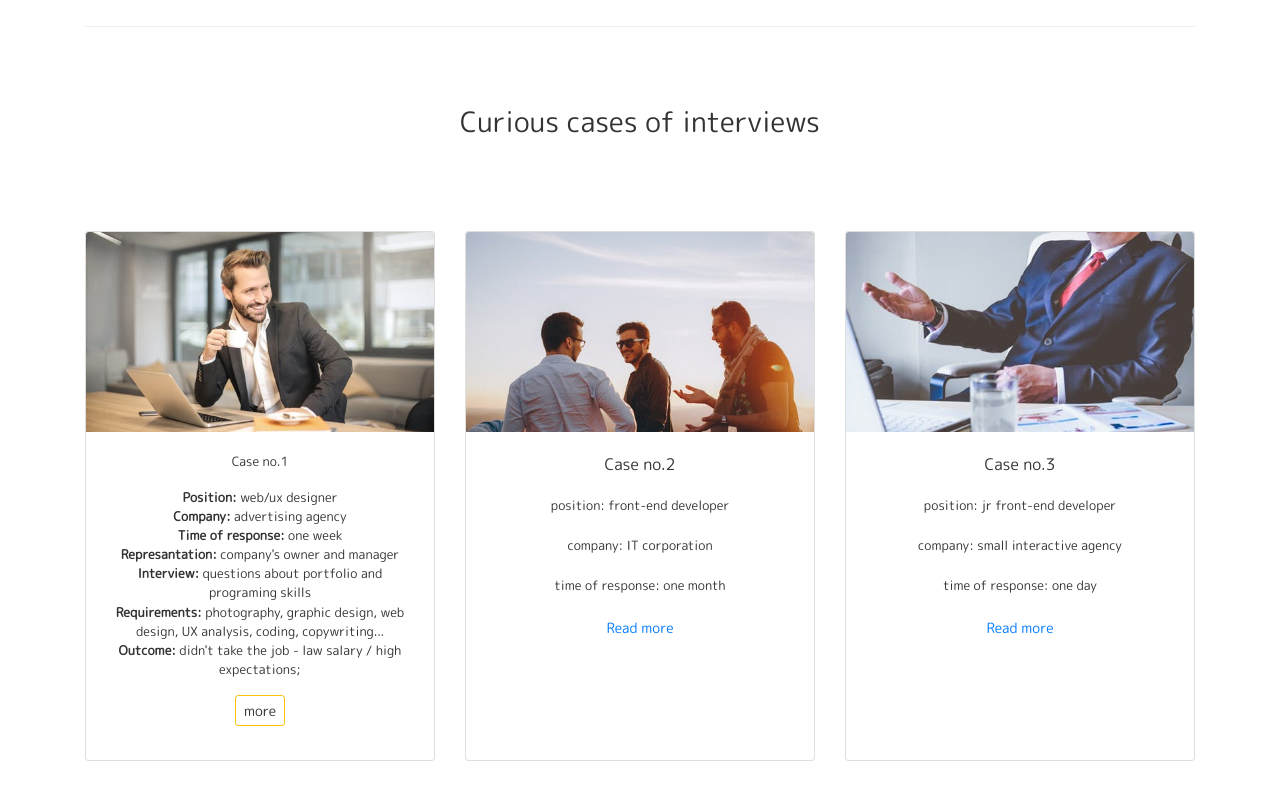
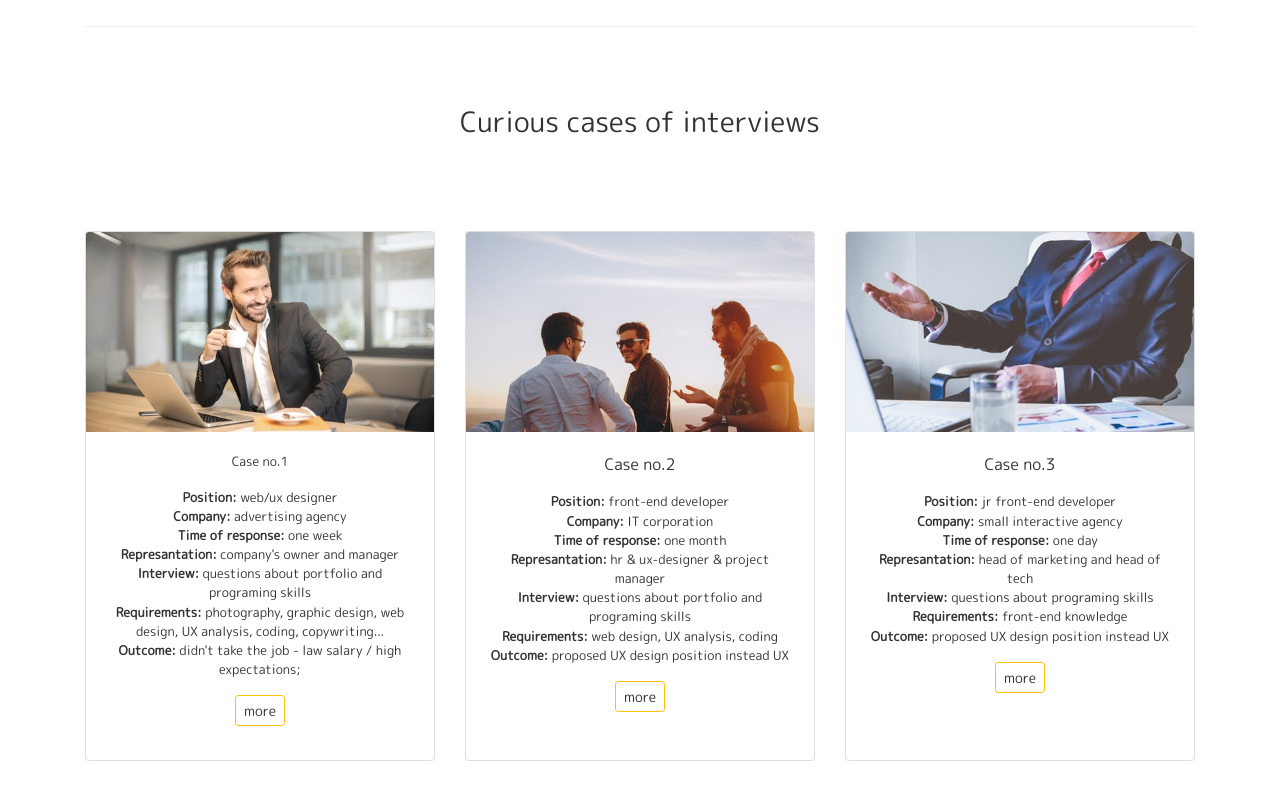
Before and after one commit to Angieagava/ITangie, a plain HTML site: page index.html in a window 1280 px wide. Shown: the part 4572-5372 px from the top of the page. Drawn offline with nearby package versions, Linux system fonts and the light colour scheme.

Commit message:
Add files via upload

```diff
--- a/index.html
+++ b/index.html
@@ -427,29 +427,16 @@
 					  <div class="card-img-top"></div>
 					  <div class="card-body">
 					    <p class="card-text">Case no.2</p>
-					    <p><small>position: front-end developer</small></p>
-					    <p><small>company: IT corporation</small></p>
-					    <p><small>time of response: one month</small></p>
-					    <p>
-						  <a class="btn btn-sm btn-link" data-toggle="collapse" href="#second" role="button" aria-expanded="false" aria-controls="second">
-						    Read more
-						  </a>
-						</p>
-						<div class="collapse" id="second">
-						  <div class="card card-body small text-justify">
-						    I was excited because I dreamt about the job at that company.
-						    I was curious because I knew it's not really possible to get that position with little to none experience in IT.<br><hr>
-						    <strong>First meeting:HR girl;</strong>
-						    1. she said, that in fact, it's not possible for me to get hired as FE;
-						    2. said her boss asked to hire more girls and I was the only one who sent CV...
-						    3. proposed UX design position because I have experience in graphic design and I am a girl;<br>
-						    I agreed for the next meeting with tech guys to talk about the UX position and ask if she could send me an email with any pointers and description about that position; "Yes, of course!"... well...she didn't;
-						    <hr>
-						    <strong>Second meeting: Tech guys </strong>
-						   I went to that meeting without a clue what to expect;
-						   thru all the meeting slouching on the chairs, they've commented how weak is my Behance portfolio and that it's not enough - all in all, it wasn't really pleasant interview;
-						  </div>
-						</div>
+					     <p class="small">
+							    <strong>Position:</strong> front-end developer<br>
+							    <strong>Company:</strong> IT corporation<br>
+							    <strong>Time of response:</strong> one month<br>
+							    <strong>Represantation:</strong> hr & ux-designer & project manager<br>
+						    	<strong>Interview:</strong> questions about portfolio and programing skills<br>
+						    	<strong>Requirements:</strong> web design, UX analysis, coding<br>
+						    	<strong>Outcome:</strong> proposed UX design position instead UX<br>
+						    </p>
+						    <a class="btn btn-outline-warning btn-sm" data-container="body" data-toggle="popover" data-placement="bottom" data-content="Unfortunately - it's not possible for me to get hired as FE with little to none experience in IT;tech guys said my Behance portfolio and that it's not enough for UX position">more</a>
 					  </div>
 					</div>
 				</div>
@@ -459,25 +446,16 @@
 					  <div class="card-img-top"></div>
 					  <div class="card-body">
 					    <p class="card-text">Case no.3</p>
-					    <p><small>position: jr front-end developer</small></p>
-					    <p><small>company: small interactive agency </small></p>
-					    <p><small>time of response: one day</small></p>
-					    <p>
-						  <a class="btn btn-sm btn-link" data-toggle="collapse" href="#third" role="button" aria-expanded="false" aria-controls="third">
-						    Read more
-						  </a>
-						</p>
-						<div class="collapse" id="third">
-						  <div class="card card-body small text-justify">
-						  	<p>Meeting with two guys: head of marketing and head of tech;</p>
-						    <p> "We take every level of experiance, a lot of work, not enough people."</p>
-						    <p>they've checked level of my front-end knowledge by asking a lot of
-						    	<a href="https://forum.freecodecamp.org/t/interview-questions-for-junior-front-end-web-developers/19542" title="jr front-end questions" target="_blank" data-toggle="tooltip" data-placement="top">questions</a>
+					    <p class="small">
+							    <strong>Position:</strong> jr front-end developer<br>
+							    <strong>Company:</strong> small interactive agency<br>
+							    <strong>Time of response:</strong> one day<br>
+							    <strong>Represantation:</strong> head of marketing and head of tech<br>
+						    	<strong>Interview:</strong> questions about programing skills<br>
+						    	<strong>Requirements:</strong> front-end knowledge<br>
+						    	<strong>Outcome:</strong> proposed UX design position instead UX<br>
 						    </p>
-						    <p>on the next day - they sent me three-day task for one-page layout - PSD2HTML & bootstrap; I've sent back the task in time, but haven't got an answer for a week; after I've asked for the review, I got this in response: "the boss will contact you in few days";</p>
-						    <p>well... that was two years ago...</p>
-						  </div>
-						</div>
+						    <a class="btn btn-outline-warning btn-sm" data-container="body" data-toggle="popover" data-placement="bottom" data-content="Said they take every level of experiance, because there is a lot of work, not enough people; after mmeting got three-day task for one-page layout - PSD2HTML & bootstrap; I've sent back the task & got no response at all">more</a>
 					  </div>
 					</div>
 				</div>
```
